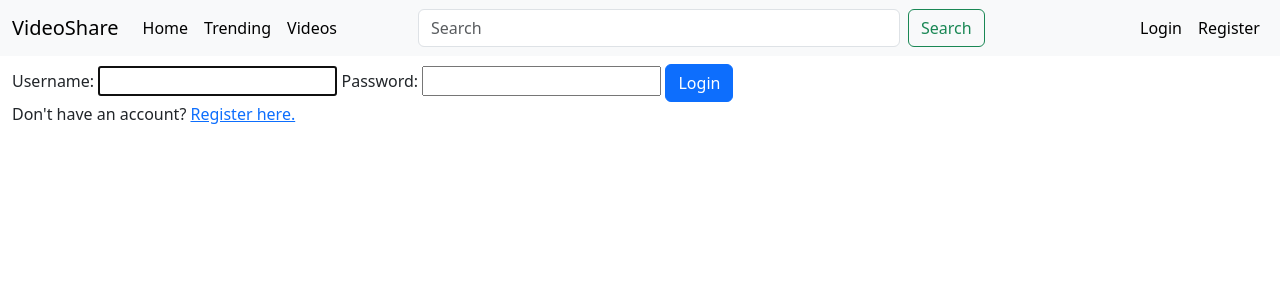
After one commit to ananito/videoshare, a Django app: template videoshare/templates/videoshare/login.html in a window 1280 px wide. The commit adds this page. Shown: the top 300 px of the page. Run offline with Django 4.2, Linux system fonts and the light colour scheme; the template is opened without the code that fills it: values that come from a table or form of the project are taken from there, others are empty; parts of the project's set-up code (start-up, migrations or seed data) failed here and were passed over.

Commit message:
Create the layout for the user sign in and registration

```diff
--- a/videoshare/templates/videoshare/layout.html
+++ b/videoshare/templates/videoshare/layout.html
@@ -50,11 +50,11 @@
                                     </ul>
                                 </li>
                                 <li class="nav-item me-auto">
-                                    <a class="nav-link active" aria-current="page" href="#">Logout</a>
+                                    <a class="nav-link active" aria-current="page" href="{% url 'logout' %}">Logout</a>
                                 </li>
                             {% else %}
                                 <li class="nav-item me-auto">
-                                    <a class="nav-link active" aria-current="page" href="#">Login</a>
+                                    <a class="nav-link active" aria-current="page" href="{% url 'login' %}">Login</a>
                                 </li>
                                 <li class="nav-item me-auto">
                                     <a class="nav-link active" aria-current="page" href="{% url 'register' %}">Register</a>
--- /dev/null
+++ b/videoshare/templates/videoshare/login.html
@@ -0,0 +1,11 @@
+{% extends 'videoshare/layout.html' %}
+
+{% block body %}
+<form action="{% url 'login' %}" method="post">
+    {% csrf_token %}
+   {{form}}
+    <input class="btn btn-primary" type="submit" value="Login">
+</form>
+
+Don't have an account? <a href="{% url 'register' %}">Register here.</a>
+{% endblock body %}
```
Also changed, not shown: videoshare/templates/videoshare/register.html (+8 -1 lines).
